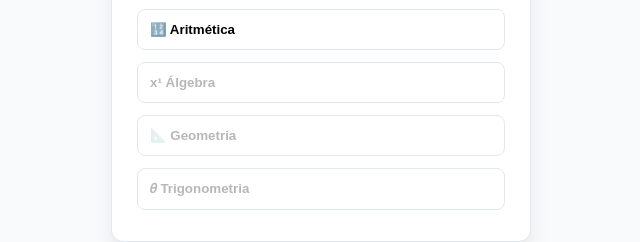
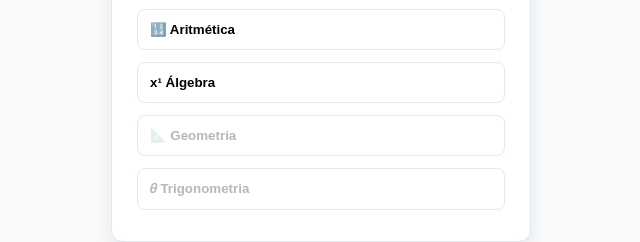
Before and after one commit to alvesdealmeida/centroExamesAvancado, a plain HTML site: page index.html in a window 1280 px wide. Shown: the part 391-633 px from the top of the page, 319-959 px from the left. Drawn offline with Linux system fonts and the light colour scheme.

Commit message:
Update index.html

```diff
--- a/index.html
+++ b/index.html
@@ -91,7 +91,7 @@
             <h2 style="text-align:center; margin-top:0;">CENTRO DE EXAMES</h2>
             <button class="btn-mode" onclick="init('all')" disabled>🎓 Exame Multidisciplinar</button>
             <button class="btn-mode" onclick="init('arithmetic')">🔢 Aritmética</button>
-            <button class="btn-mode" onclick="init('algebra')" disabled>x¹ Álgebra</button>
+            <button class="btn-mode" onclick="init('algebra')">x¹ Álgebra</button>
             <button class="btn-mode" onclick="init('geometry')" disabled>📐 Geometria</button>
             <button class="btn-mode" onclick="init('trigonometry')" disabled>𝜃 Trigonometria</button>
         </div>
```
